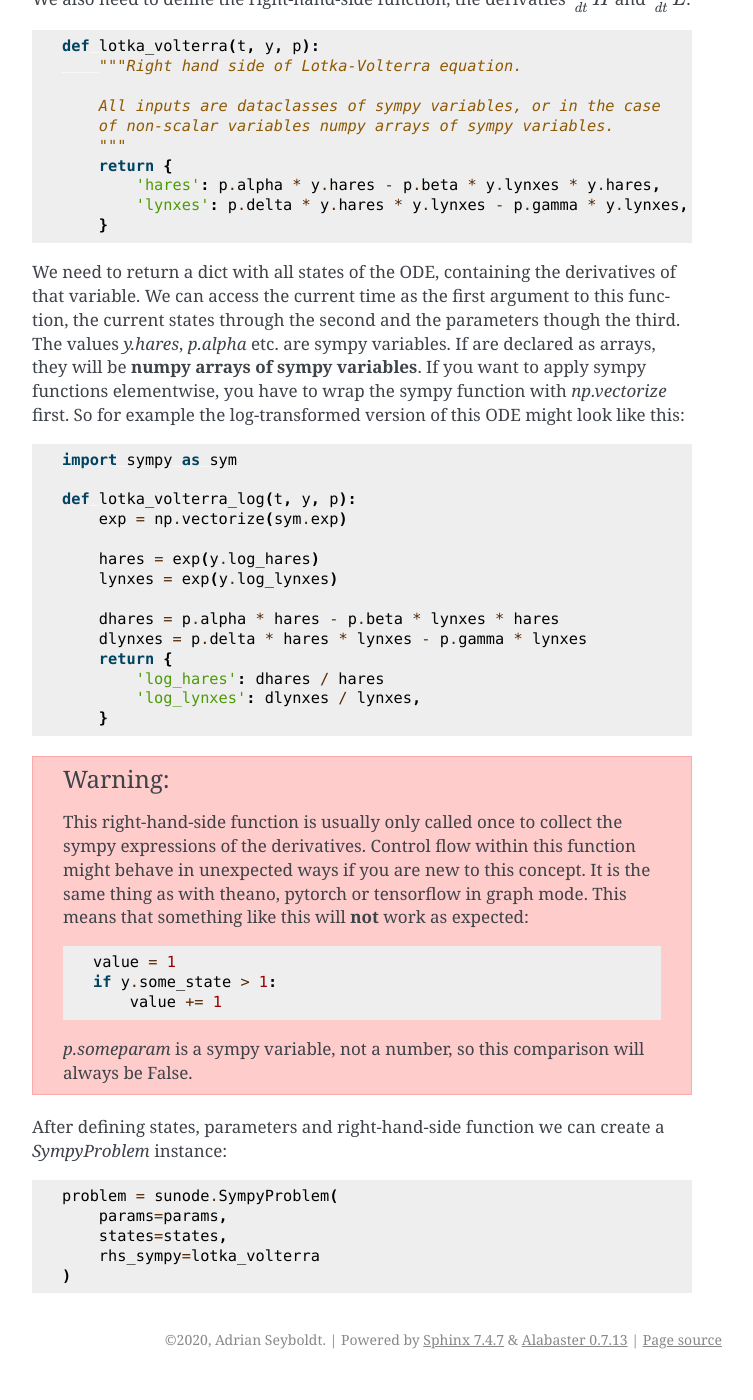
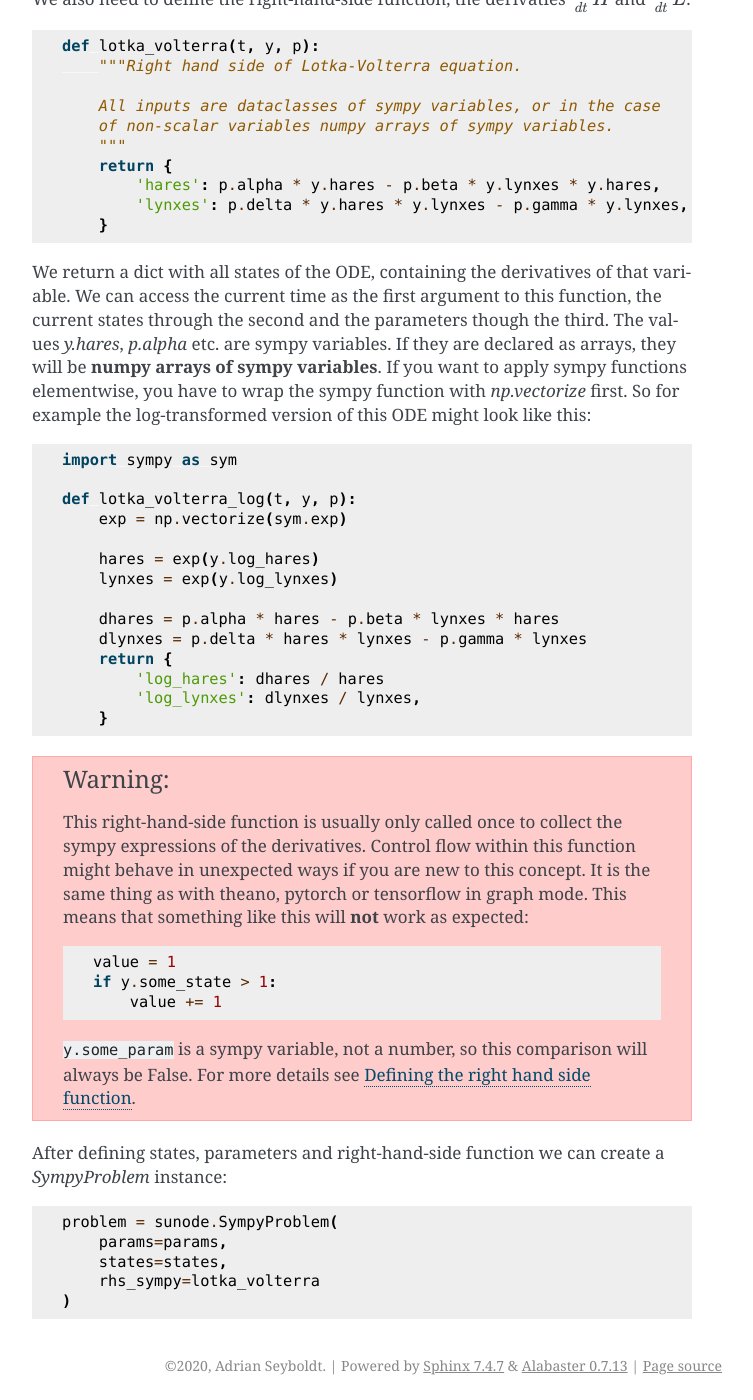
Before and after one commit to pymc-devs/sunode, a Sphinx documentation site: the page built from doc/source/without_pymc.rst, in a window 1280 px wide and 1400 px high, scrolled down 707 px. Shown: the whole window, without its empty margins (388-1141 px from the left). Built offline with Sphinx 7.4.7, drawn with Linux system fonts in a browser that asks for light colours; before the commit the page ends 2086 px from its top, so only the background shows below that; some of the changed text lies outside the part shown.

Commit message:
Update documentation

```diff
--- a/doc/source/index.rst
+++ b/doc/source/index.rst
@@ -35,8 +35,9 @@
 .. toctree::
    :maxdepth: 2
 
-   quickstart
-   manual_calling
+   quickstart_pymc3
+   without_pymc
+   rhs_function
    limitations
 
 
--- a/doc/source/limitations.rst
+++ b/doc/source/limitations.rst
@@ -1,4 +1,4 @@
 Limitations
 ===========
 
-Baz
+TODO
--- a/doc/source/manual_calling.rst
+++ /dev/null
@@ -1,4 +0,0 @@
-Creating and solving problems manually
-======================================
-
-Bar
--- /dev/null
+++ b/doc/source/rhs_function.rst
@@ -0,0 +1,6 @@
+.. _rhs-function:
+
+Defining the right hand side function
+=====================================
+
+Todo
--- a/doc/source/quickstart.rst
+++ b/doc/source/without_pymc.rst
@@ -40,14 +42,14 @@
             'lynxes': p.delta * y.hares * y.lynxes - p.gamma * y.lynxes,
         }
 
-We need to return a dict with all states of the ODE, containing the derivatives
-of that variable. We can access the current time as the first argument to this
+We return a dict with all states of the ODE, containing the derivatives of that
+variable. We can access the current time as the first argument to this
 function, the current states through the second and the parameters though the
-third. The values `y.hares`, `p.alpha` etc. are sympy variables. If are declared
-as arrays, they will be **numpy arrays of sympy variables**. If you want to
-apply sympy functions elementwise, you have to wrap the sympy function with
-`np.vectorize` first. So for example the log-transformed version of this ODE
-might look like this::
+third. The values `y.hares`, `p.alpha` etc. are sympy variables. If they are
+declared as arrays, they will be **numpy arrays of sympy variables**. If you
+want to apply sympy functions elementwise, you have to wrap the sympy function
+with `np.vectorize` first. So for example the log-transformed version of this
+ODE might look like this::
 
     import sympy as sym
 
@@ -76,8 +78,9 @@
        if y.some_state > 1:
            value += 1
 
-   `p.someparam` is a sympy variable, not a number, so this comparison will
+   ``y.some_param`` is a sympy variable, not a number, so this comparison will
    always be False.
+   For more details see :ref:`rhs-function`.
 
 After defining states, parameters and right-hand-side function we can create a
 `SympyProblem` instance::
```
Also changed, not shown: other parts of doc/source/without_pymc.rst (+4 -2 lines), doc/source/quickstart_pymc3.rst (added, +165 -0 lines).
